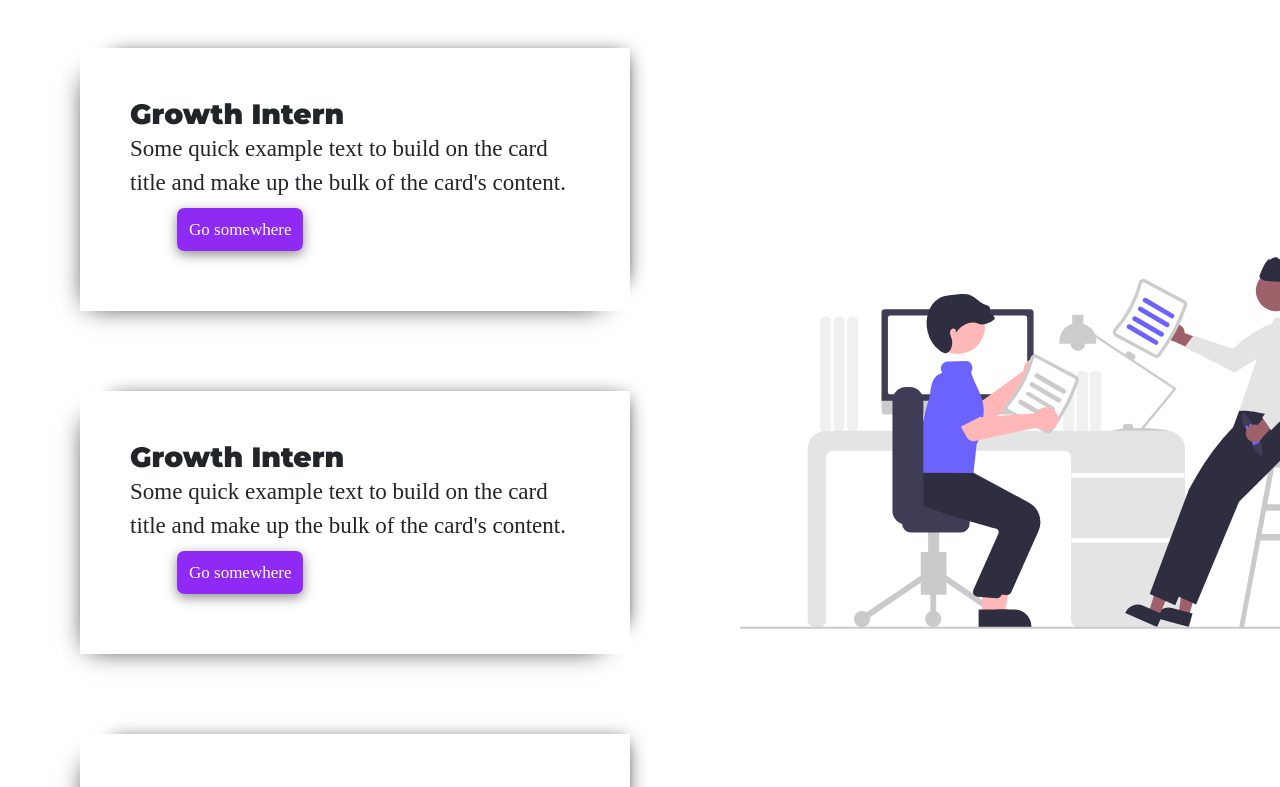
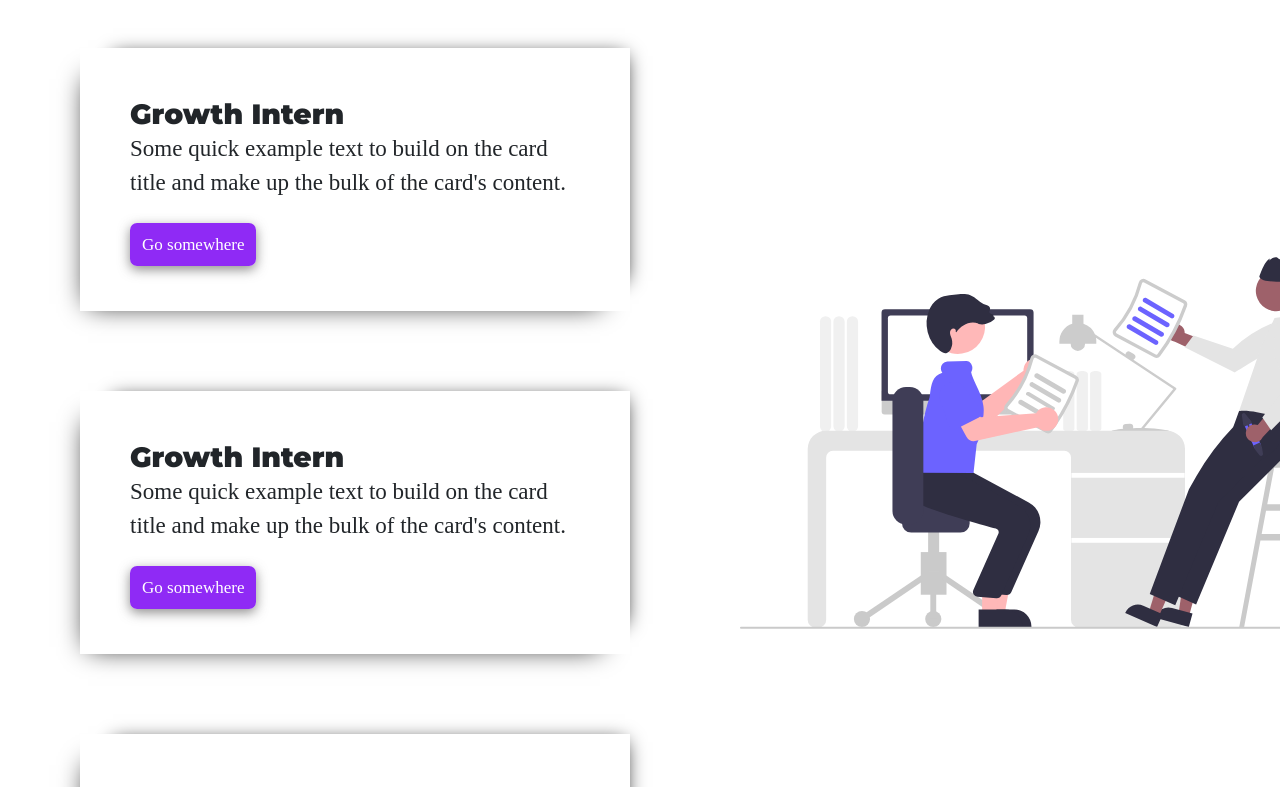
Before and after one commit to kshitijjj/Portfolio, a React (Create React App) app in the folder portfolio/: page / in a window 1280 px wide. Shown: the part 2880-3667 px from the top of the page. Built offline with nearby package versions, Linux system fonts and the light colour scheme.

Commit message:
updated index.js

```diff
--- a/portfolio/src/Components/Experience_Card.jsx
+++ b/portfolio/src/Components/Experience_Card.jsx
@@ -7,9 +7,9 @@ function ExperienceCard (){
                 {/* <img src="./images/drum.gif" class="card-img-top" alt="..."/> */}
                 <div class="card-body_exp">
                  <h5 class="card-title">Growth Intern</h5>
-                 <p class="card-text">Some quick example text to build on the card title and make up the bulk of the card's content.</p>
+                 <p class="card-text" style={{paddingBottom:"15px"}}>Some quick example text to build on the card title and make up the bulk of the card's content.</p>
                  <div className='link'>
-                  <a id='btn1' target='_blank' class="btn4">Go somewhere</a>
+                  <a id='exp_btn' target='_blank' class="exp_btnn">Go somewhere</a>
                 </div>
                 </div>
              </div>
--- a/portfolio/src/index.css
+++ b/portfolio/src/index.css
@@ -359,6 +359,18 @@ para2-rest lines
 .experience_heading{
   margin-top: 150px;
   margin-left: 80px;
+}
+
+#exp_btn{
+  text-decoration: none;
+  font-size: 17px;
+  font-family:'Playfair Display', serif ;
+  background-color: rgb(143, 42, 245);
+  padding: 12px;
+  border-radius: 7px;
+  color: white;
+  margin-top: 30px;
+  box-shadow:0px 3.6px 12px 0.2px rgba(76, 74, 74, 0.619);
 }
 
 .exp_card{
```
